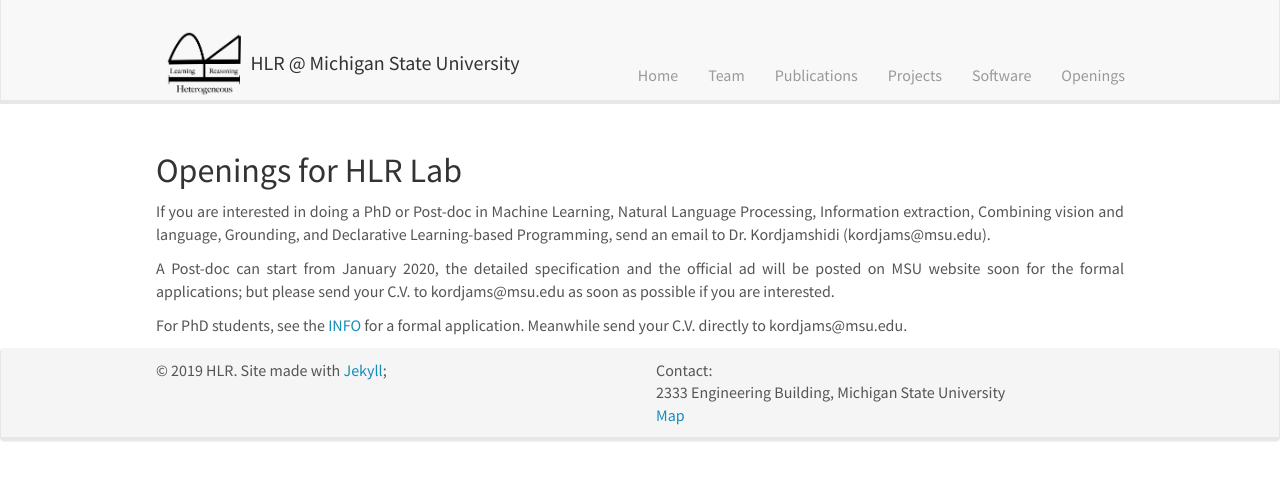
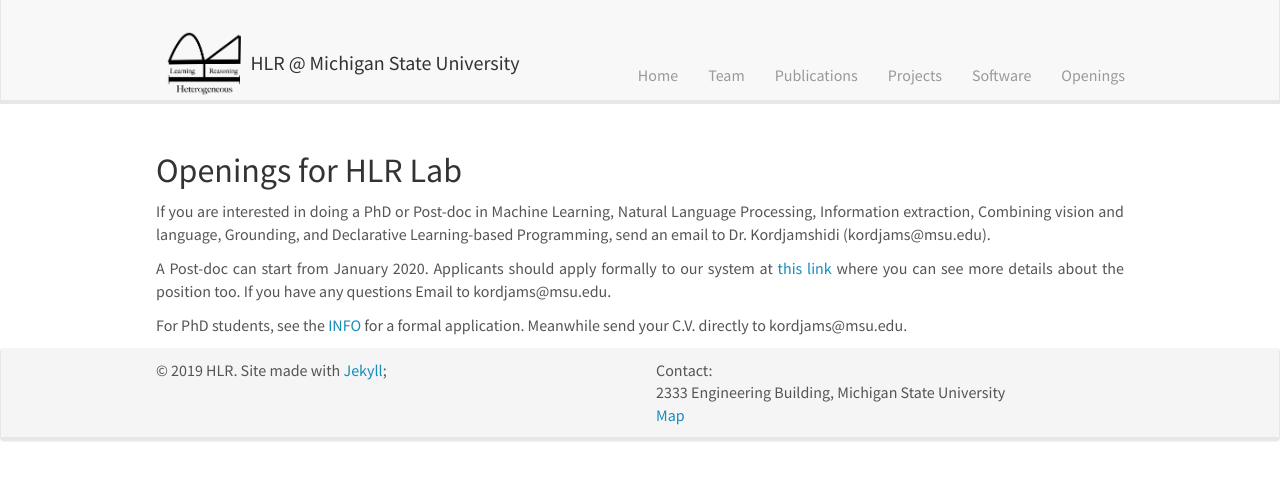
Before and after one commit to HLR/HLR.github.io, a Jekyll site: the page built from _pages/openings.md, in a window 1280 px wide. Shown: the top 480 px of the page. Built offline with Jekyll 4.4.1, drawn with Linux system fonts in a browser that asks for light colours; nearby versions of some CDN libraries.

Commit message:
add link to post-doc openings

```diff
--- a/_pages/openings.md
+++ b/_pages/openings.md
@@ -11,7 +11,7 @@ permalink: /openings/
 
 <p>If you are interested in doing a PhD or Post-doc in Machine Learning, Natural Language Processing, Information extraction, Combining vision and language, Grounding, and Declarative Learning-based Programming, send an email to Dr. Kordjamshidi (kordjams@msu.edu).</p>
 
-<P> A Post-doc can start from January 2020, the detailed specification and the official ad will be posted on MSU website soon for the formal applications; but please send your C.V. to kordjams@msu.edu as soon as possible if you are interested. </P>
+<P> A Post-doc can start from January 2020. Applicants should apply formally to our system  at <a href="https://careers.msu.edu/en-us/job/502850/research-associatefixed-term">this link</a> where you can see more details about the position too. If you have any questions Email to kordjams@msu.edu. </P>
 
 <p> For PhD students, see the [INFO](http://www.cse.msu.edu/Students/Future_Grad/HowToApply.php) for a formal application. Meanwhile send your C.V. directly to kordjams@msu.edu.</p>
 <!--- <ul class="list-group">
```
